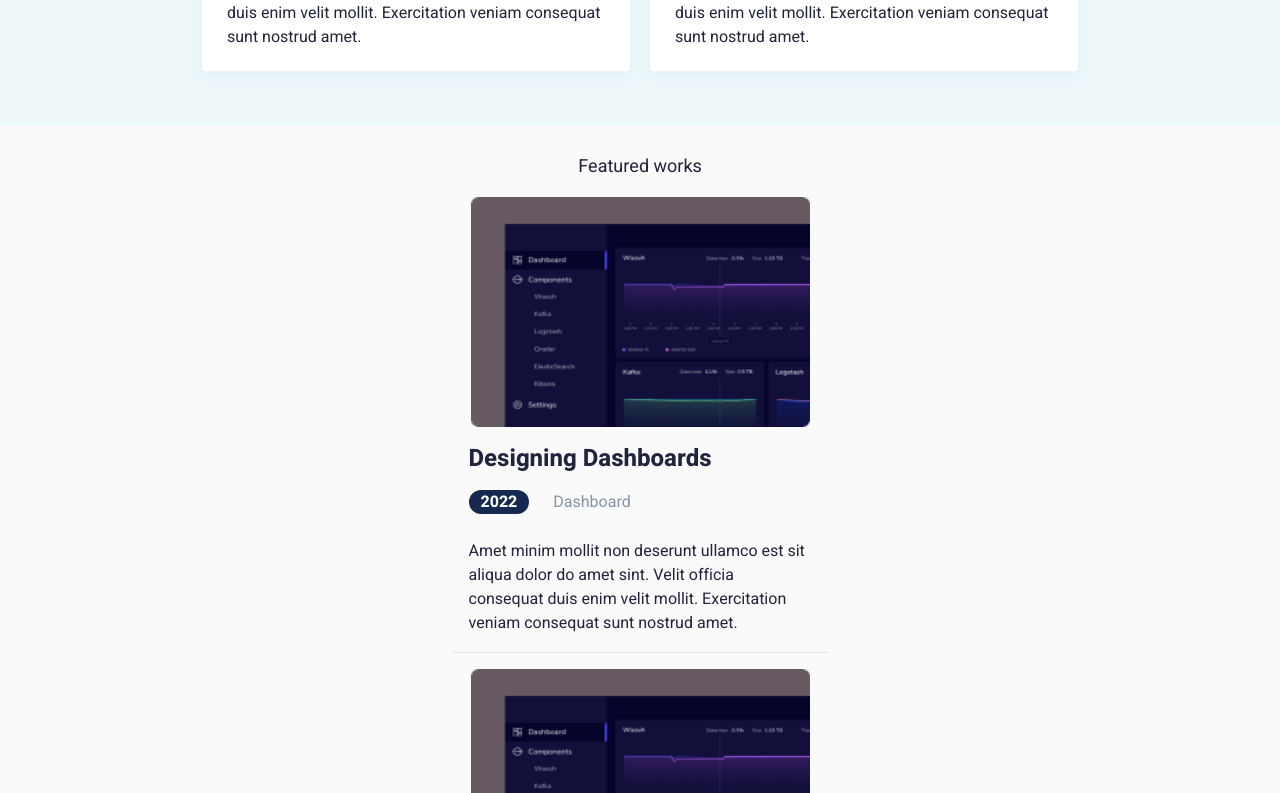
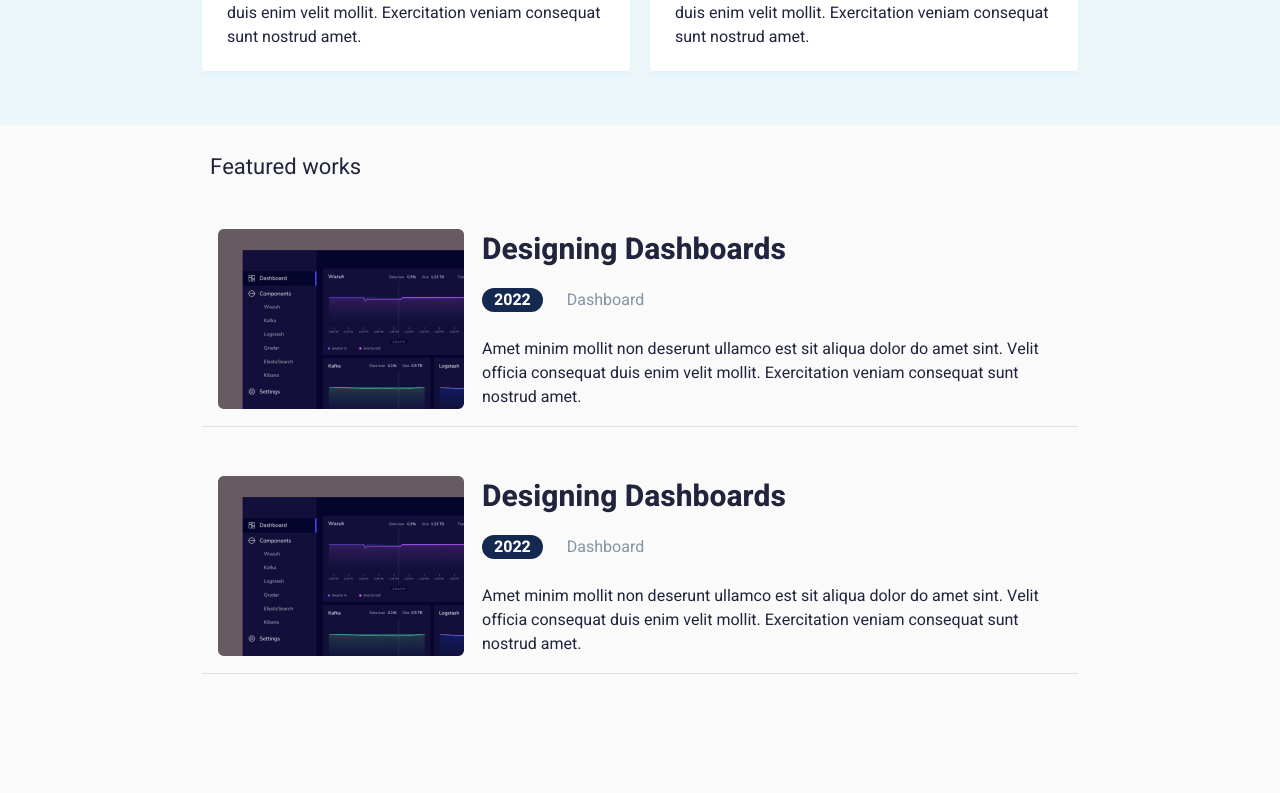
Before and after one commit to developerabrorbek/portfolio-copy, a React (Vite) app: page / in a window 1280 px wide. Shown: the part 967-1760 px from the top of the page. Built offline with nearby package versions, Linux system fonts and the light colour scheme.

Commit message:
works responsive added

```diff
--- a/css/index.css
+++ b/css/index.css
@@ -1,85 +1,119 @@
-.header {
-  margin-bottom: 33px;
+.works {
+  margin-bottom: 100px;
 }
-.header-container {
-  min-width: 340px;
-  margin: 0 auto;
-  padding: 0 10px;
+.works__inner {
+  display: flex;
+  flex-direction: column;
+  align-items: center;
 }
-.header .nav {
+.works-subtitle {
+  font-weight: 400;
+  font-size: 18px;
+  line-height: 60px;
+  color: #21243d;
+}
+.works-cards {
+  display: grid;
+  list-style-type: none;
+  align-items: center;
+  row-gap: 16px;
+  margin-bottom: 42px;
+}
+.works-image {
+  width: 339px;
+  height: 230px;
+}
+.works-card {
+  max-width: 375px;
+  padding: 0 16px;
+  display: flex;
+  flex-direction: column;
+  align-items: center;
+  padding-bottom: 17px;
+  border-bottom: 1px solid #e0e0e0;
+}
+.works-card__body-title {
+  font-weight: 700;
+  font-size: 24px;
+  line-height: 30px;
+  color: #21243d;
+  margin: 17px 0 16px;
+}
+.works-card__body-extra {
   display: flex;
   align-items: center;
-  padding: 20px 8px;
-  justify-content: flex-end;
+  column-gap: 24px;
+  margin-bottom: 25px;
 }
-.header .nav-list {
-  display: none;
+.works-card__body-extra .year {
+  background: #142850;
+  border-radius: 16px;
+  font-weight: 900;
+  font-size: 16px;
+  line-height: 24px;
+  display: flex;
+  align-items: center;
+  text-align: center;
+  color: #ffffff;
+  padding: 0 12px;
+}
+.works-card__body-extra .extra-info {
+  font-weight: 400;
+  font-size: 16px;
+  line-height: 24px;
+  color: #8695a4;
+}
+.works-card__body-subtitle {
+  font-weight: 400;
+  font-size: 16px;
+  line-height: 24px;
+  color: #21243d;
+}
+.works-all {
+  background: #ff6464;
+  border-radius: 2px;
+  border: none;
+  padding: 9px 20px 14px;
+  font-weight: 500;
+  font-size: 20px;
+  line-height: 29px;
+  color: #ffffff;
 }
 
-@media only screen and (min-width: 576px) {
-  .header {
-    margin-bottom: 38px;
+@media only screen and (min-width: 992px) {
+  .works {
+    margin-bottom: 56px;
   }
-  .header-container {
-    padding: 0 20px;
+  .works-extra {
+    width: 100%;
+    padding: 0 8px;
+    margin-bottom: 14px;
   }
-  .header .nav {
-    padding: 28px 14px;
+  .works-subtitle {
+    font-size: 22px;
+    line-height: 60px;
   }
-}
-@media only screen and (min-width: 768px) {
-  .header {
-    margin-bottom: 44px;
+  .works-cards {
+    row-gap: 31px;
+    margin-bottom: 83px;
   }
-  .header-container {
-    padding: 0 32px;
+  .works-image {
+    width: 246px;
+    height: 180px;
   }
-  .header .nav {
-    padding: 32px 14px;
+  .works-card {
+    max-width: 100%;
+    padding: 0 16px;
+    flex-direction: row;
+    column-gap: 18px;
+    align-items: flex-end;
+    padding-bottom: 17px;
   }
-  .header .nav-burger {
+  .works-card__body-title {
+    font-size: 30px;
+    line-height: 44px;
+  }
+  .works-all {
     display: none;
   }
-  .header .nav-list {
-    display: flex;
-    list-style-type: none;
-    column-gap: 48px;
-  }
-  .header .nav-list__item {
-    font-weight: 500;
-    font-size: 20px;
-    line-height: 29px;
-    text-align: right;
-    color: #000000;
-  }
-  .header .nav-list__item-link {
-    text-decoration: none;
-    color: inherit;
-  }
-}
-@media only screen and (min-width: 992px) {
-  .header {
-    margin-bottom: 62px;
-  }
-  .header-container {
-    padding: 0 48px;
-  }
-  .header .nav {
-    padding: 27px 12px;
-  }
-  .header .nav-list {
-    column-gap: 33px;
-  }
-}
-@media only screen and (min-width: 1200px) {
-  .header {
-    margin-bottom: 120px;
-  }
-  .header-container {
-    max-width: 1300px;
-    padding: 0 60px;
-  }
-  .header .nav {
-    padding: 27px 0px;
-  }
 }/*# sourceMappingURL=index.css.map */
--- a/src/components/Works/Works.jsx
+++ b/src/components/Works/Works.jsx
@@ -10,7 +10,9 @@ function Works(props) {
       <div className="container">
         <div className="works__inner">
             <h2 className="works-title"></h2>
+            <div className="works-extra">
             <p className="works-subtitle">Featured works</p>
+            </div>
 
             <ul className="works-cards">
                 <li className="works-card">
--- a/src/components/Works/index.scss
+++ b/src/components/Works/index.scss
@@ -1,7 +1,5 @@
 .works {
-
   margin-bottom: 100px;
-
 
   &__inner {
     display: flex;
@@ -36,7 +34,7 @@
     flex-direction: column;
     align-items: center;
     padding-bottom: 17px;
-    border-bottom: 1px solid #E0E0E0;
+    border-bottom: 1px solid #e0e0e0;
 
     &__body {
       &-title {
@@ -74,16 +72,16 @@
         }
       }
 
-      &-subtitle{
+      &-subtitle {
         font-weight: 400;
         font-size: 16px;
         line-height: 24px;
-color: #21243D;
+        color: #21243d;
       }
     }
   }
 
-  &-all{
+  &-all {
     background: #ff6464;
     border-radius: 2px;
     border: none;
@@ -94,3 +92,50 @@ color: #21243D;
     color: #ffffff;
   }
 }
+
+@media only screen and (min-width: 992px) {
+  .works {
+    margin-bottom: 56px;
+
+    &-extra{
+      width: 100%;
+      padding: 0 8px;
+      margin-bottom: 14px;
+    }
+
+    &-subtitle {
+      font-size: 22px;
+      line-height: 60px;
+    }
+
+    &-cards {
+      row-gap: 31px;
+      margin-bottom: 83px;
+    }
+
+    &-image {
+      width: 246px;
+      height: 180px;
+    }
+
+    &-card {
+      max-width: 100%;
+      padding: 0 16px;
+      flex-direction: row;
+      column-gap: 18px;
+      align-items: flex-end;
+      padding-bottom: 17px;
+
+      &__body {
+        &-title {
+          font-size: 30px;
+          line-height: 44px;
+        }
+      }
+    }
+
+    &-all {
+      display: none;
+    }
+  }
+}
```
Also changed, not shown: css/index.min.css (+1 -1 lines), 2 other files (tests, documents, lock files or other folders). Lines whose indentation alone changed are shown as unchanged.
